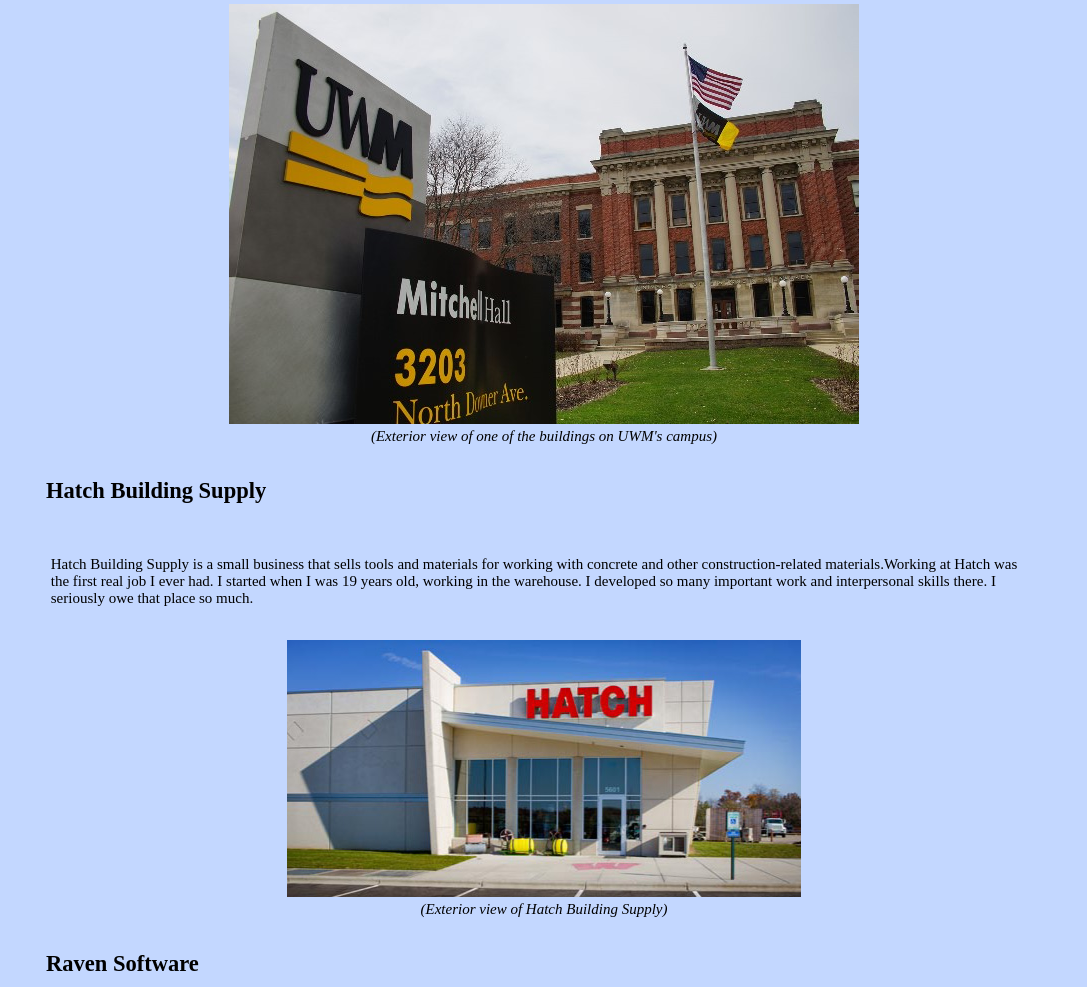
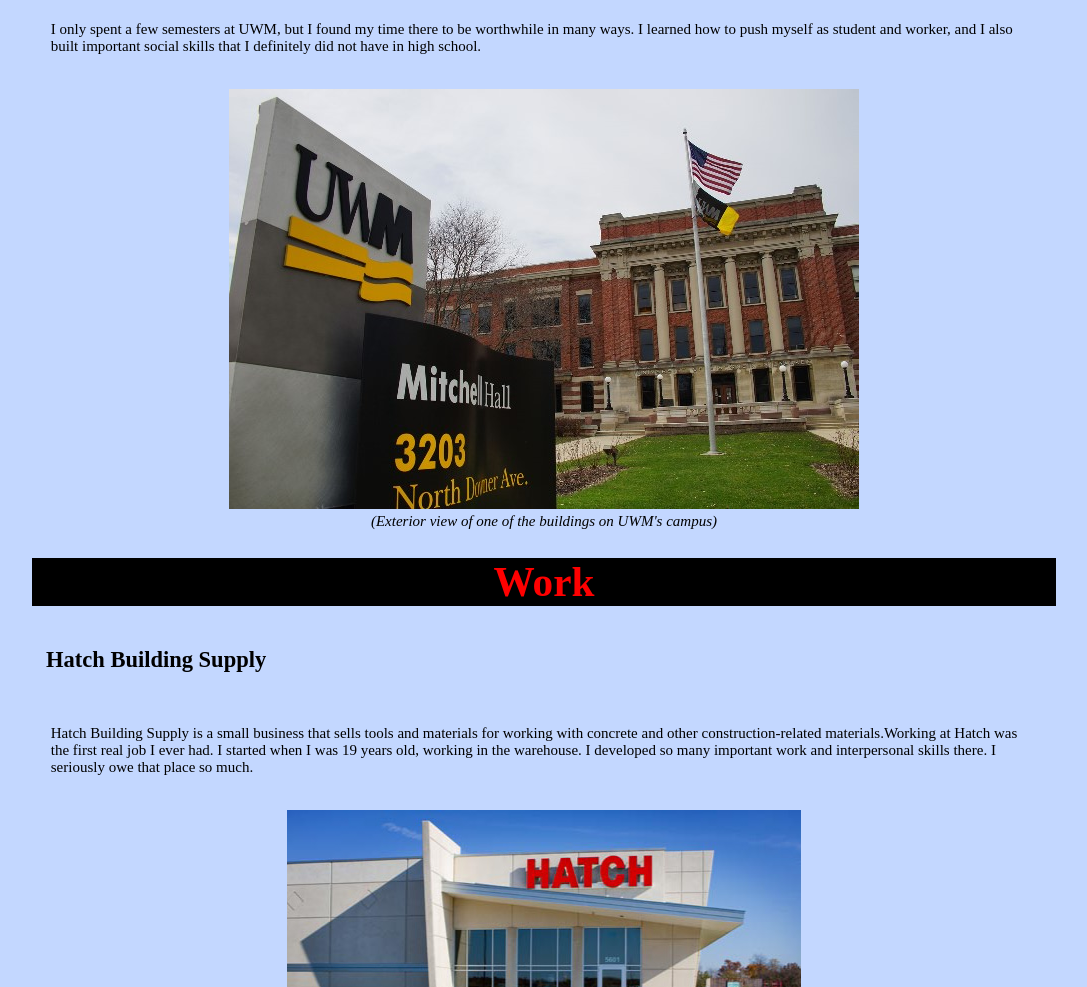
Before and after one commit to seanxwall/html-me-something, a plain HTML site: page index.html in a window 1280 px wide. Shown: the part 1813-2800 px from the top of the page, without its empty margins (96-1183 px from the left). Drawn offline with Linux system fonts and the light colour scheme.

Commit message:
Added class and id selectorsin html file and used them in stylesheet

```diff
--- a/index.html
+++ b/index.html
@@ -22,6 +22,9 @@
                     </ul>
         </header>
         <main>
+                <div class="intro">
+                <h1>Education</h1>
+                </div>
             <article>
                     <h2>Blessed Sacrament School</h2>
                     <p>For my early education, I attended a private Catholic school in my hometown of Madison, WIsconsin. I was there for a total of 9 years, from kindergarten through 8th grade. I wasn't a fan of the religious aspect of the education, but I made some great friends in those years, some of whom I still see regularly!</p>
@@ -46,6 +49,9 @@
                             <figcaption>(Exterior view of one of the buildings on UWM's campus)</figcaption>
                     </figure>
             </article>
+                <div class="intro">
+                <h1 id="work">Work</h1>
+                </div>
             <article>
                     <h2>Hatch Building Supply</h2>
                     <p>Hatch Building Supply is a small business that sells tools and materials for working with concrete and other construction-related materials.Working at Hatch was the first real job I ever had. I started when I was 19 years old, working in the warehouse. I developed so many important work and interpersonal skills there. I seriously owe that place so much.</p>
@@ -63,7 +69,7 @@
                     </figure>
             </article>
             <article>
-                    <h2>Raven Software</h2>
+                    <h2>Hunter Engineering</h2>
                     <p>Working at Hunter Engineering Company&reg has been the first and only job I've had since moving to Saint Louis last year. The people are nice, and the setting is familiar (I work in the warehouse, but I'm at a computer most of the day) I like it there, but I'm really hoping to use Launch Code to break into a tech career and move on from Hunter.</p>
                     <figure>
                             <img src="images/Hunter Logo.jpg"/>
--- a/styles.css
+++ b/styles.css
@@ -1,3 +1,11 @@
+.intro{
+	color: red;
+	text-align: center;
+}
+#work {
+	background-color: black;
+	text-align: center;
+}
 body {
     width: 100%;
 	max-width: 1024px;
```
